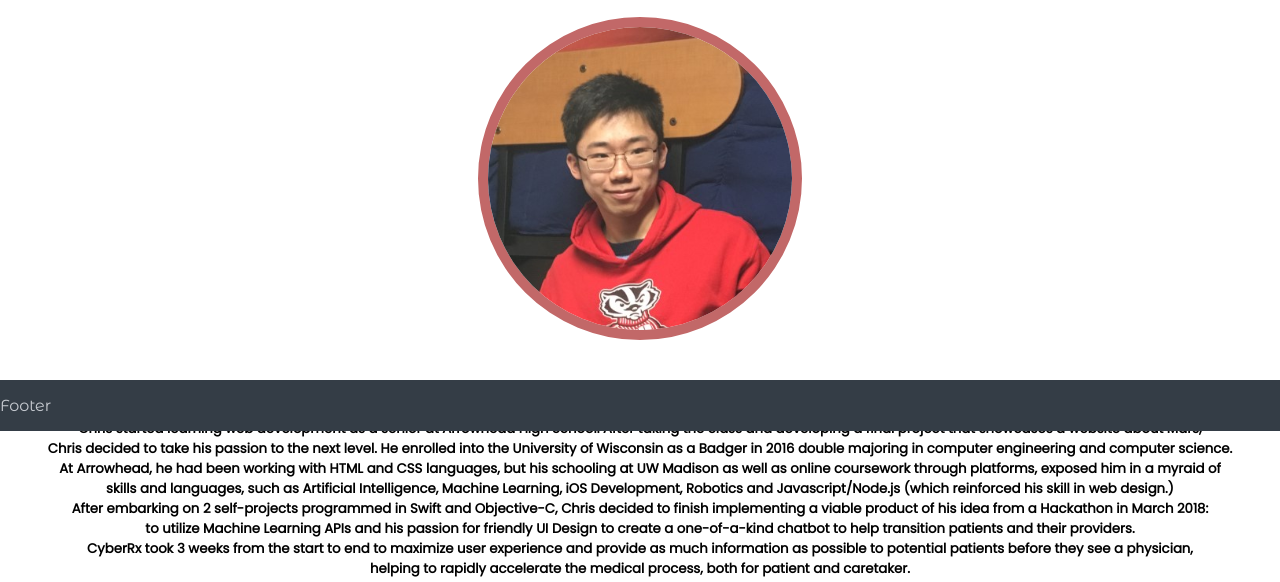
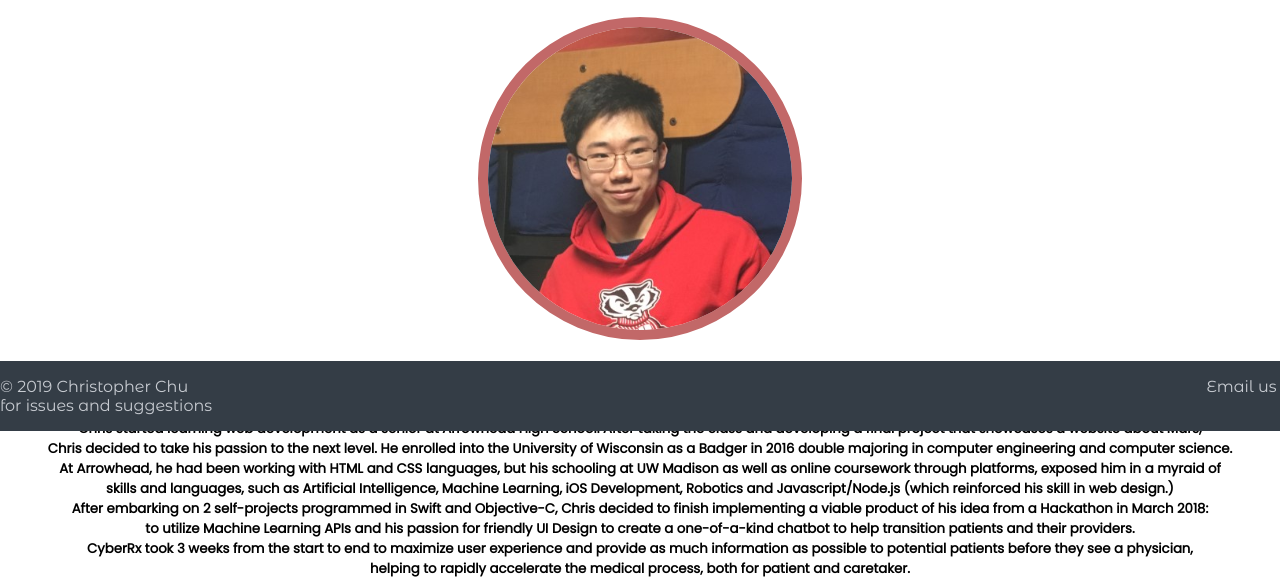
Before and after one commit to wanderingessence/cybeRx, a plain HTML site: page cybeRx/about.html in a window 1280 px wide. Shown: the part 369-951 px from the top of the page. Drawn offline with nearby package versions, Linux system fonts and the light colour scheme.

Commit message:
Continued to design about interface.

```diff
--- a/cybeRx/about.html
+++ b/cybeRx/about.html
@@ -45,15 +45,43 @@
 	<img src = "css.png" style = "max-width: 175px; max-height: 175px">
 	<img src = "js.png" style = "max-width: 175px; max-height: 175px">
 	<br><br><br><br><br><br>
-	<div id = "tu"><center><strong>Logo History</strong></center></div>
+	<div id = "tu"><center><strong>Logo History</strong></center></div><br>
 	<center>When designing the logo, Chris wanted it to be an accurate representation of cybeRx's mission: <br> to maximize user experience and provide as much information as possible to patients
-		<br> before they see their physician. He decided a friendly robot that served <br> as a Virtual Assistant would be most suitable. After 20 hours and<br> 5 drafts, the cybeRx logo was born.</center>
+		<br> before they see their physician. He decided a friendly robot that served <br> as a Virtual Assistant would be most suitable. 20 hours and 5 drafts later, <br>the cybeRx logo was born.</center>
 	<img src = "logo.png" style = "max-width: 400px; max-height: 400px">
-	<br><br><br><br><br><br><br><br><br></center>
+	<br><br><br></center>
 
 
+<div id = "aboutDiv3"; style="padding:20px;margin-top:30px;background:url(starry.jpg);height:40%; width: screen; background-size: cover;">
+	<br><center><h1 id = "transitioning">Intuitive Chat Interface for Maximum User Convenience</h1></center>
+	<center><h4 id = "transitioning">With a friendly and Intelligent Chat Algorithm that is easy to use and delivers reports quickly, <br> cybeRx combines symptom prediction and physician suggestions<br> to help make the process for the patient more streamlined and organized.</h4></center>
+</div>
+<br><br><br><br><br><center>Figure out what to write for this</center><br><br><br><br><br><br><br>
+
+
+<div id = "aboutDiv4"; style="padding:20px;margin-top:30px;background:url(data.jpg);height:40%; width: screen; background-size: cover;">
+	<br><center><h1 id = "transitioning">Updated Live Data Analysis and Presentation</h1></center>
+	<center><h4 id = "transitioning">CybeRx collects user data, and uses it to help improve potential diagnoses  <br> beautifully display and format patient statistics,  and organizes data<br>
+	into a pdf document, furthering the understanding of both patient and provider.</h4></center>
+</div>
+<br><br><br><br><br><center>Figure out what to write for this</center><br><br><br><br><br><br><br>
+
 <div class="footer">
-  <p>Footer</p>
+  <p>&copy; 2019 Christopher Chu &ensp;&ensp;&ensp;&ensp;&ensp;&ensp;&ensp;&ensp;&ensp;&ensp;&ensp;
+  &ensp;&ensp;&ensp;&ensp;&ensp;&ensp;&ensp;&ensp;&ensp;&ensp;&ensp;
+  &ensp;&ensp;&ensp;&ensp;&ensp;&ensp;&ensp;&ensp;&ensp;&ensp;&ensp;
+  &ensp;&ensp;&ensp;&ensp;&ensp;&ensp;&ensp;&ensp;&ensp;&ensp;&ensp;
+  &ensp;&ensp;&ensp;&ensp;&ensp;&ensp;&ensp;&ensp;&ensp;&ensp;&ensp;
+    &ensp;&ensp;&ensp;&ensp;&ensp;&ensp;&ensp;&ensp;&ensp;&ensp;&ensp;
+  &ensp;&ensp;&ensp;&ensp;&ensp;&ensp;&ensp;&ensp;&ensp;&ensp;&ensp;
+  &ensp;&ensp;&ensp;&ensp;&ensp;&ensp;&ensp;&ensp;&ensp;&ensp;&ensp;
+    &ensp;&ensp;&ensp;&ensp;&ensp;&ensp;&ensp;&ensp;&ensp;&ensp;&ensp;
+  &ensp;&ensp;&ensp;&ensp;&ensp;&ensp;&ensp;&ensp;&ensp;&ensp;&ensp;
+  &ensp;&ensp;&ensp;&ensp;&ensp;&ensp;&ensp;&ensp;&ensp;&ensp;&ensp;
+  <a href="mailto:cyberxapp@example.com"> Email us for issues and suggestions </a></p>
+
+
+
 </div>
 </body>
 </html>
--- a/cybeRx/summerproject1.css
+++ b/cybeRx/summerproject1.css
@@ -23,6 +23,12 @@
   color: white;
   text-align: center;
   padding: 50px 16px;
+  text-decoration: none;
+}
+
+
+a {
+  color: #c7cbd1;
   text-decoration: none;
 }
 
@@ -483,3 +489,7 @@
   font-family: 'Poppins', sans-serif;
   font-size: 50px;
 }
+
+a:hover{
+  color: blue;
+}
```
Also changed, not shown: cybeRx/ma.jpeg (added), cybeRx/starry.jpg (added).
